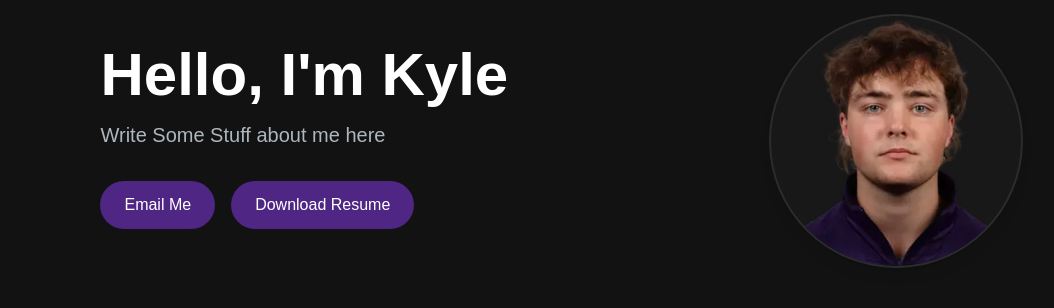
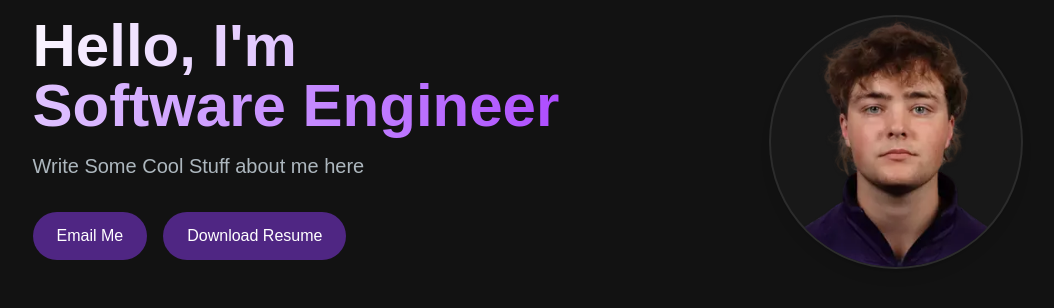
Before and after one commit to kburley7/kyle-burley-portfolio, a Next.js app: page / in a window 1280 px wide. Shown: the top 308 px of the page, without its empty margins (89-1143 px from the left). Built offline with nearby package versions, Linux system fonts and the light colour scheme.

Commit message:
finished hero section

```diff
--- a/src/app/components/HeroSection.jsx
+++ b/src/app/components/HeroSection.jsx
@@ -1,5 +1,7 @@
+"use client";
 import React from 'react'
 import Image from 'next/image'
+import { TypeAnimation } from 'react-type-animation'
 
 const HeroSection = () => {
 
@@ -8,14 +10,30 @@
             <div className="grid grid-cols-1 lg:grid-cols-12">
                 <div className="col-span-7 place-self-center">
                     <h1 className='text-white mb-4 text-4xl lg:text-6xl font-extrabold'>
-                        Hello, I'm Kyle
+                        <span className="text-transparent bg-clip-text bg-gradient-to-r from-purple-50 to-purple-500">
+                            Hello, I'm{" "}
+                            <br/>
+                            <TypeAnimation
+                                sequence={[
+                                    "Kyle",
+                                    1000,
+                                    "Web Developer",
+                                    1000,
+                                    "Software Engineer",
+                                    1000,
+                                ]}
+                                wrapper='span'
+                                speed={50}
+                                repeat={Infinity}
+                            />
+                        </span>
                     </h1>
                     <p className='text-[#ADB7BE] text-lg lg:text-xl mb-6'>
-                        Write Some Stuff about me here
+                        Write Some Cool Stuff about me here
                     </p>
                     <div className='py-2 '>
                         <a href="mailto:burleykyle10@gmail.com">
-                            <button className='px-6 py-3 rounded-full mr-4 bg-[#4F2683] hover:bg-purple-400 text-white'>Email Me</button>
+                            <button className='px-6 py-3 rounded-full mr-4 bg-[#4F2683] hover:bg-purple-400 text-white' >Email Me</button>
                         </a>
                         <a href="\files\Kyle_Burley_Software_Developer.pdf" download>
                             <button className='px-6 py-3 rounded-full  bg-[#4F2683] hover:bg-purple-400 text-white'>Download Resume</button>
--- a/src/app/page.js
+++ b/src/app/page.js
@@ -1,4 +1,3 @@
-import Image from "next/image";
 import HeroSection from "./components/HeroSection";
 
 export default function Home() {
```
Also changed, not shown: package.json (+4 -3 lines), 1 other file (tests, documents, lock files or other folders).
